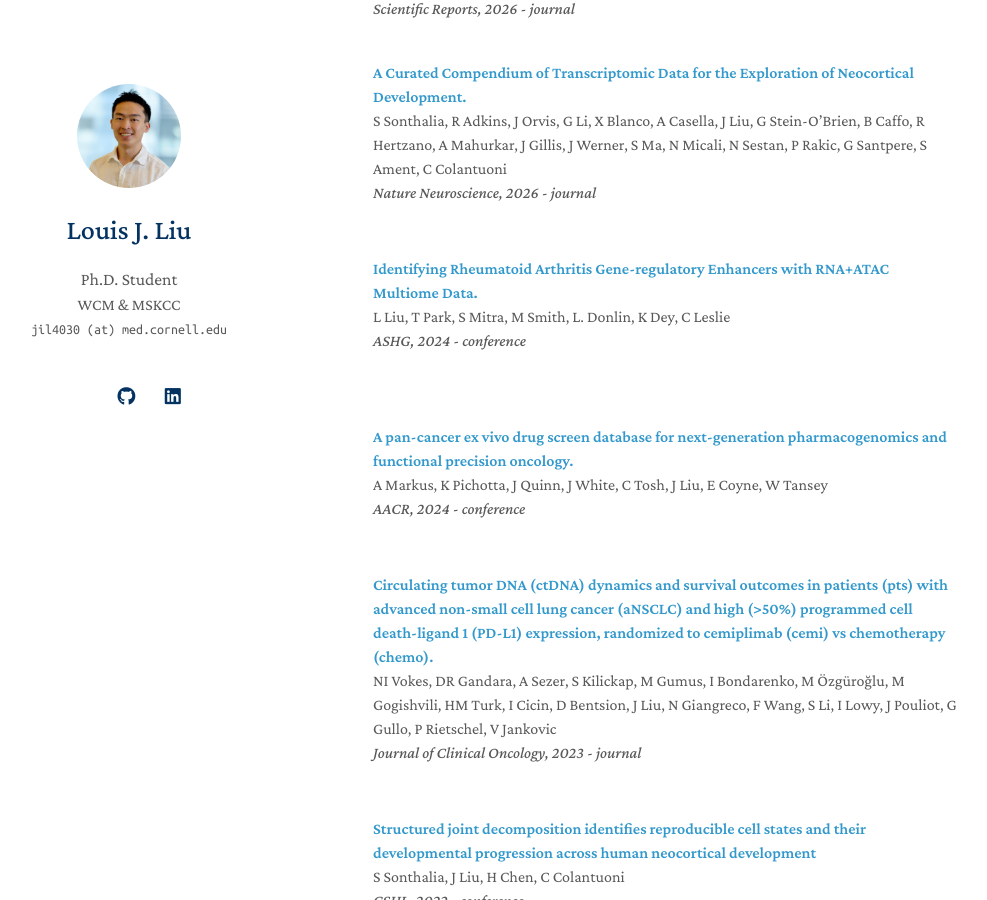
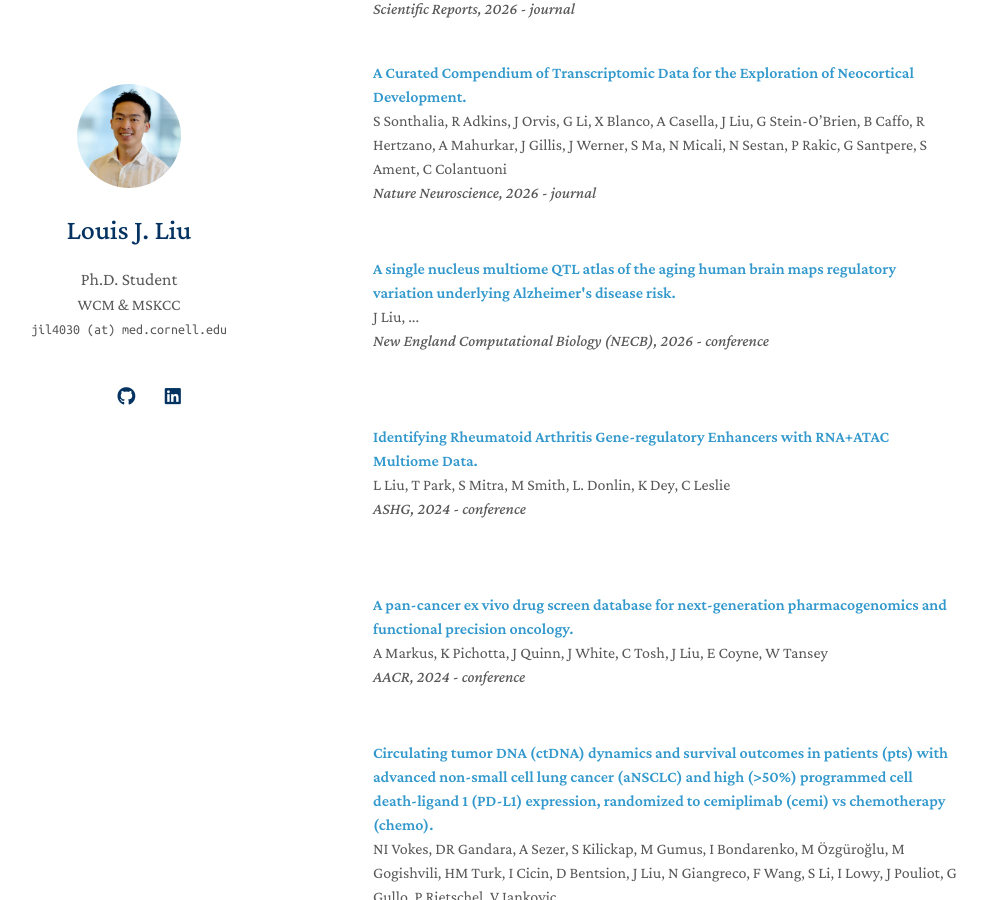
Before and after one commit to louis-jliu/louis-jliu.github.io, a Jekyll site: the page built from index.md, in a window 1280 px wide and 900 px high, scrolled down 943 px. Shown: the whole window, without its empty margins (147-1134 px from the left). Built offline with Jekyll 4.4.1, drawn with Linux system fonts in a browser that asks for light colours; nearby versions of some CDN libraries; a style sheet for code colours, icons or effects is not loaded; our own code applies the rules of GitHub Pages for plain Markdown files.

Commit message:
Add NECB 2026 first-author poster

```diff
--- a/_data/publications.yml
+++ b/_data/publications.yml
@@ -14,6 +14,11 @@ main:
     authors: S Sonthalia, R Adkins, J Orvis, G Li, X Blanco, A Casella, J Liu, G Stein-O’Brien, B Caffo, R Hertzano, A Mahurkar, J Gillis, J Werner, S Ma, N Micali, N Sestan, P Rakic, G Santpere, S Ament, C Colantuoni
     venue: Nature Neuroscience, 2026 - journal
     link: https://www.nature.com/articles/s41593-026-02204-4
+
+  - title: "A single nucleus multiome QTL atlas of the aging human brain maps regulatory variation underlying Alzheimer's disease risk."
+    authors: J Liu, ...
+    venue: New England Computational Biology (NECB), 2026 - conference
+    link:
 
   - title: "Identifying Rheumatoid Arthritis Gene-regulatory Enhancers with RNA+ATAC Multiome Data."
     authors: L Liu, T Park, S Mitra, M Smith, L. Donlin, K Dey, C Leslie
```
